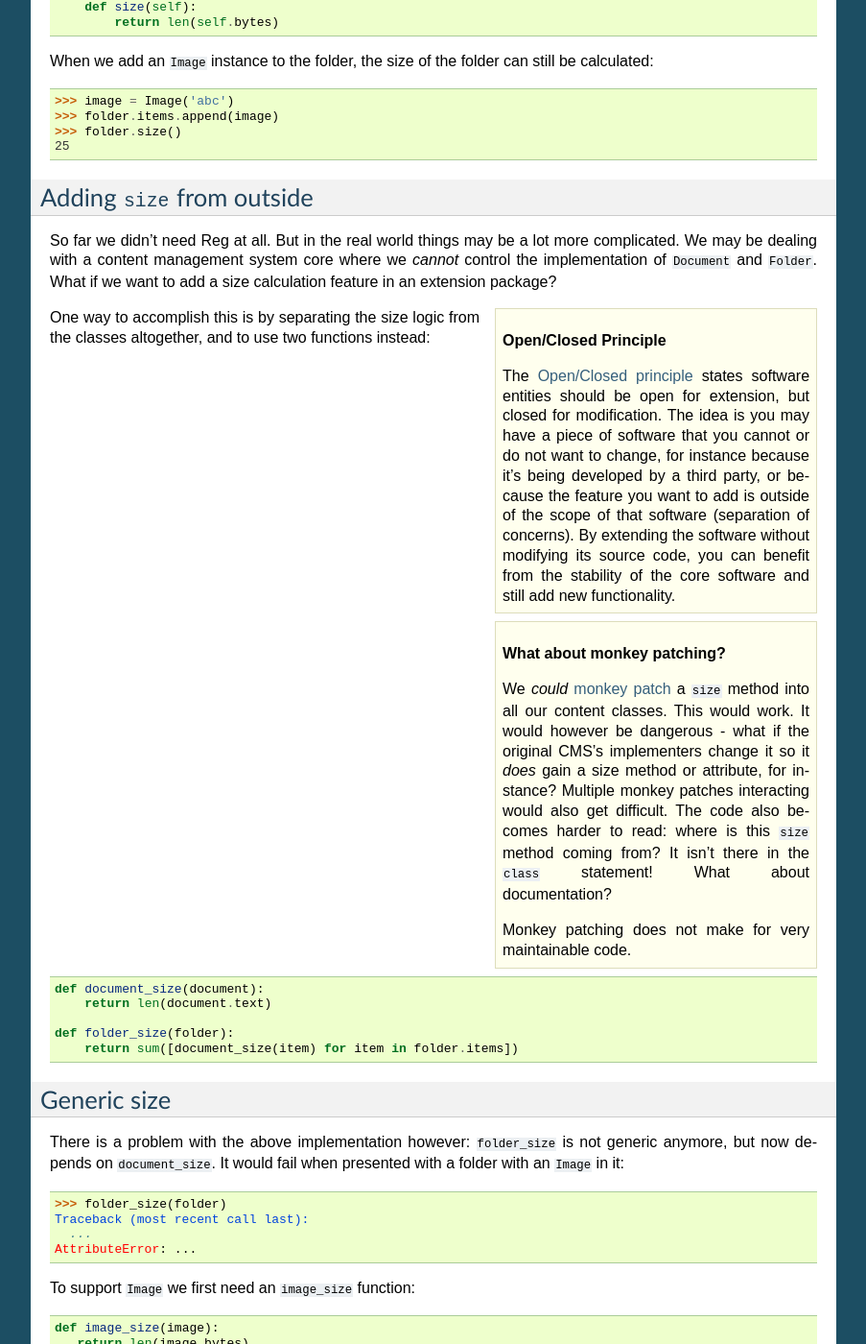
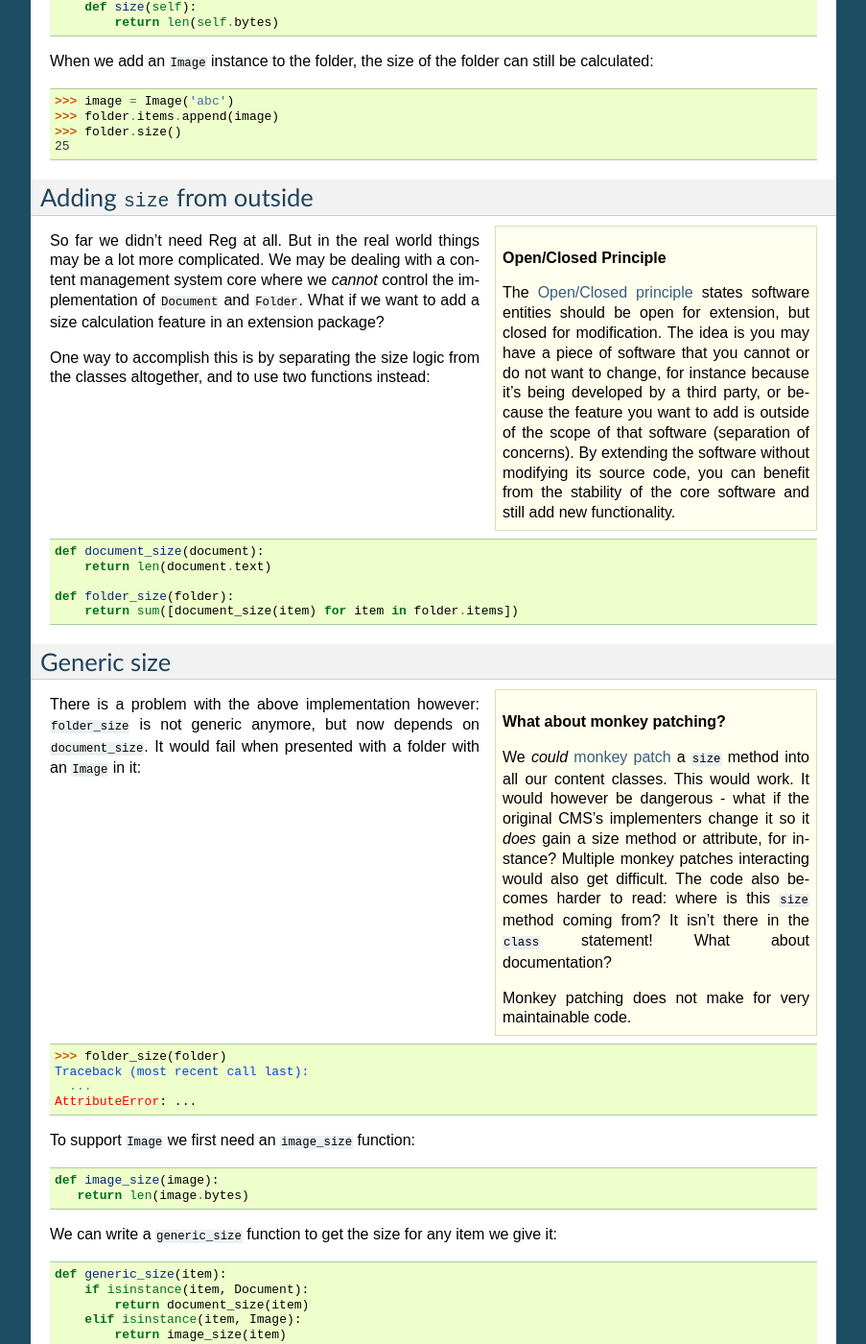
Before and after one commit to morepath/reg, a Sphinx documentation site: the page built from doc/usage.rst, in a window 1280 px wide and 1400 px high, scrolled down 4354 px. Shown: the whole window at 96% size, without its empty margins (198-1101 px from the left). Built offline with Sphinx 7.4.7, drawn with Linux system fonts in a browser that asks for light colours; some of the changed lines change nothing that is shown; some of the changed text lies outside the part shown.

Commit message:
rst fixes.

```diff
--- a/doc/usage.rst
+++ b/doc/usage.rst
@@ -313,12 +313,6 @@ can still be calculated:
 Adding ``size`` from outside
 ----------------------------
 
-So far we didn't need Reg at all. But in the real world things may be
-a lot more complicated. We may be dealing with a content management
-system core where we *cannot* control the implementation of
-``Document`` and ``Folder``. What if we want to add a size calculation
-feature in an extension package?
-
 .. sidebar:: Open/Closed Principle
 
   The `Open/Closed principle`_ states software entities should be open
@@ -331,6 +325,26 @@ feature in an extension package?
   core software and still add new functionality.
 
   .. _`Open/Closed principle`: https://en.wikipedia.org/wiki/Open/closed_principle
+
+So far we didn't need Reg at all. But in the real world things may be
+a lot more complicated. We may be dealing with a content management
+system core where we *cannot* control the implementation of
+``Document`` and ``Folder``. What if we want to add a size calculation
+feature in an extension package?
+
+One way to accomplish this is by separating the size logic from the
+classes altogether, and to use two functions instead:
+
+.. testcode::
+
+  def document_size(document):
+      return len(document.text)
+
+  def folder_size(folder):
+      return sum([document_size(item) for item in folder.items])
+
+Generic size
+------------
 
 .. sidebar:: What about monkey patching?
 
@@ -345,20 +359,6 @@ feature in an extension package?
   Monkey patching does not make for very maintainable code.
 
   .. _`monkey patch`: https://en.wikipedia.org/wiki/Monkey_patch
-
-One way to accomplish this is by separating the size logic from the
-classes altogether, and to use two functions instead:
-
-.. testcode::
-
-  def document_size(document):
-      return len(document.text)
-
-  def folder_size(folder):
-      return sum([document_size(item) for item in folder.items])
-
-Generic size
-------------
 
 There is a problem with the above implementation however:
 ``folder_size`` is not generic anymore, but now depends on
@@ -400,7 +400,7 @@ We can now rewrite ``folder_size`` to use ``generic_size``:
   def folder_size(folder):
       return sum([generic_size(item) for item in folder.items])
 
-Now our ``generic_size`` function will work::
+Now our ``generic_size`` function will work:
 
 .. doctest::
 
@@ -554,7 +554,7 @@ We can rewrite ``generic_size`` to make use of ``ISize``:
   def generic_size(item):
       return ISize.component(item)(item)
 
-This gets all the functionality we've hand-coded before::
+This gets all the functionality we've hand-coded before:
 
 .. doctest::
 
@@ -704,7 +704,7 @@ brevity let's only define one for ``Image`` here:
 
 Now we can use the ``IIcon`` interface to retrieve the API defined by
 ``IIcon`` for any item in the system for which an adapter is
-registered::
+registered:
 
 .. doctest::
 
```
